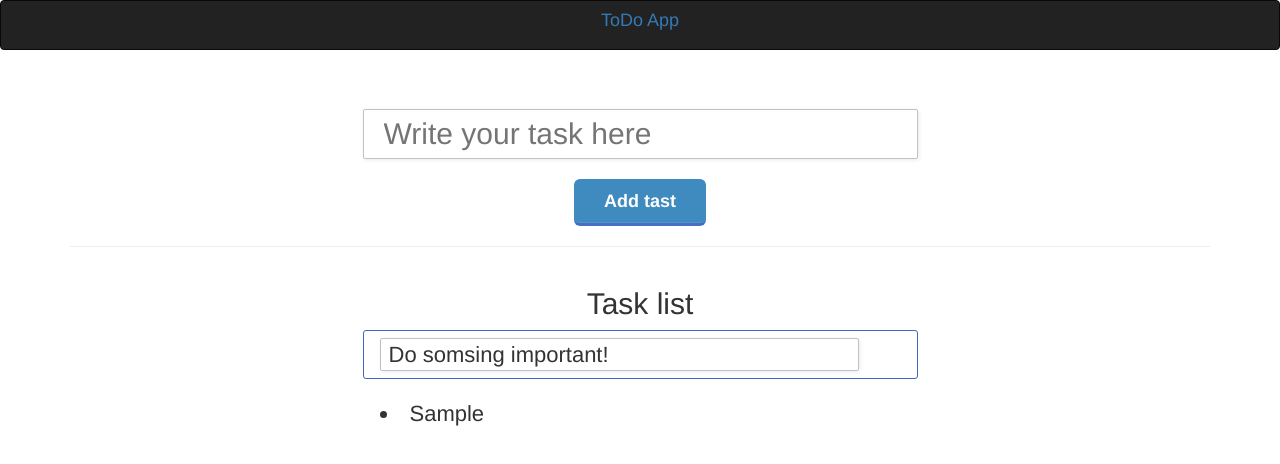
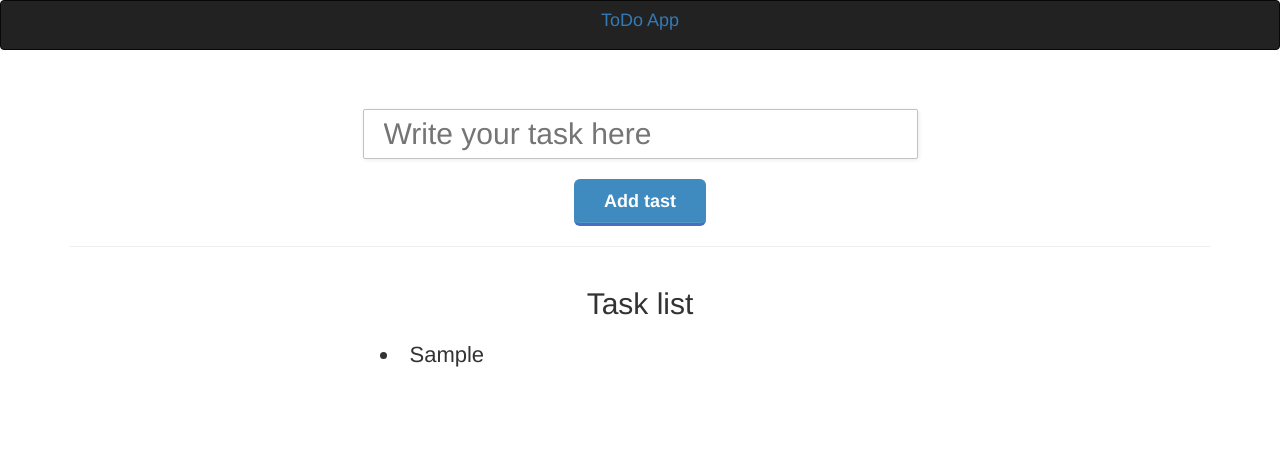
Before and after one commit to mrrotberry/vanilla-js-todo-app, a website: page src/index.html in a window 1280 px wide. Both pictures are taken after typing "Sample" into the empty fields and a click on the button "Add tast". Drawn offline with nearby package versions, Linux system fonts and the light colour scheme; files that its build step writes are made by us from their sources.

Commit message:
fix view empty item

```diff
--- a/src/index.html
+++ b/src/index.html
@@ -34,14 +34,7 @@
           <div class="h2 text-center">Task list</div>
         </div>
         <div class="col-xs-12 col-sm-offset-3 col-sm-6">
-          <ul id="task-container" class="task-list">
-            <li class="task-item task-item__edit" data-id="2">
-              <input type="text" class="task-item-input" value="Do somsing important!">
-              <div class="task-item_btns">
-                <button class="task-item_btn task-item_btn__edit"><span class="glyphicon glyphicon-edit"></span></button>
-              </div>
-            </li>
-          </ul>
+          <ul id="task-container" class="task-list"></ul>
         </div>
       </div>
     </div>
--- a/src/js/app.js
+++ b/src/js/app.js
@@ -101,6 +101,10 @@ function addTask() {
     taskContainer.appendChild(item);
 
     taskText.value = '';
+
+    if (taskContainer.querySelector('.task-item__empty')) {
+      taskContainer.querySelector('.task-item__empty').remove();
+    }
   } else {
     taskError.classList.add('show');
   }
```
